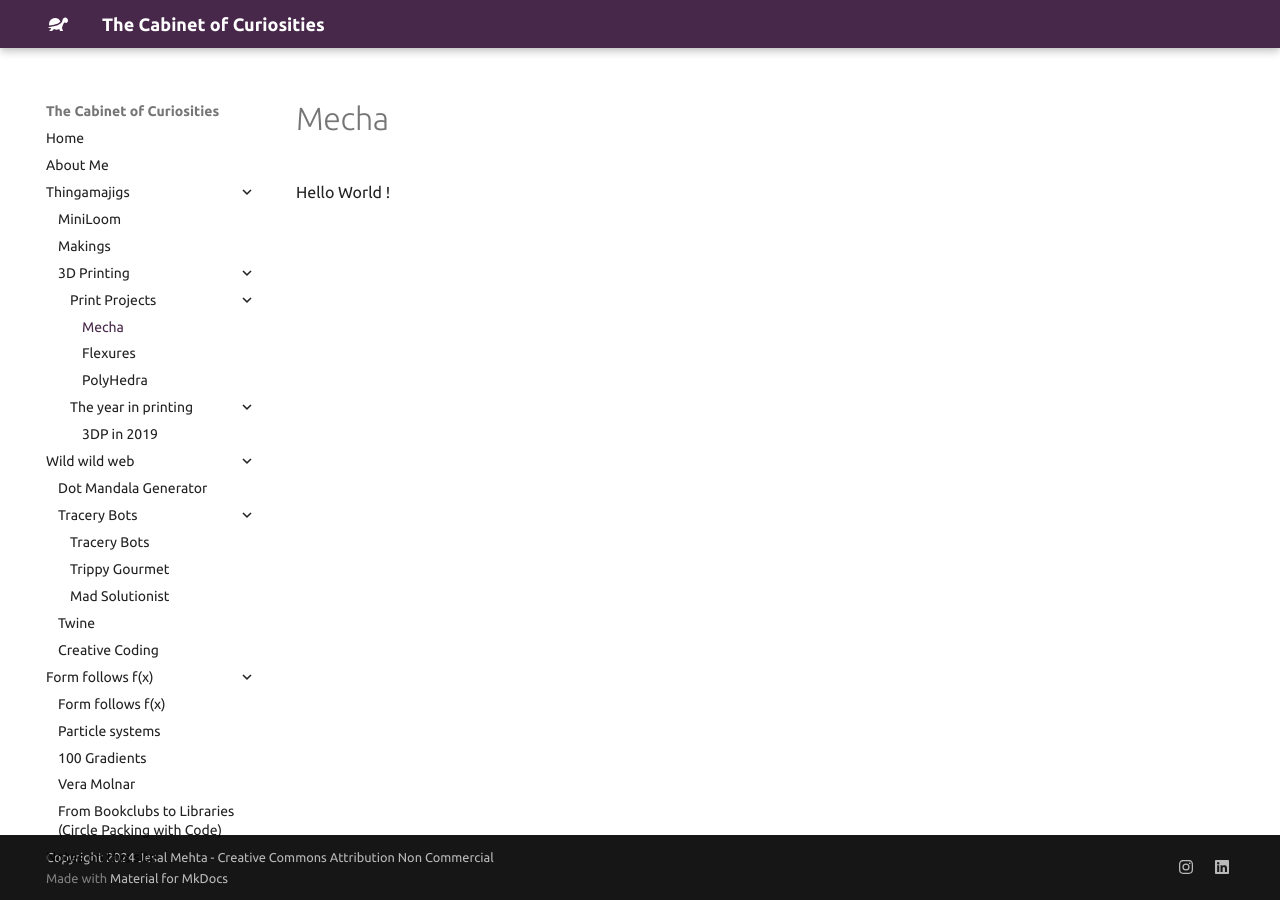
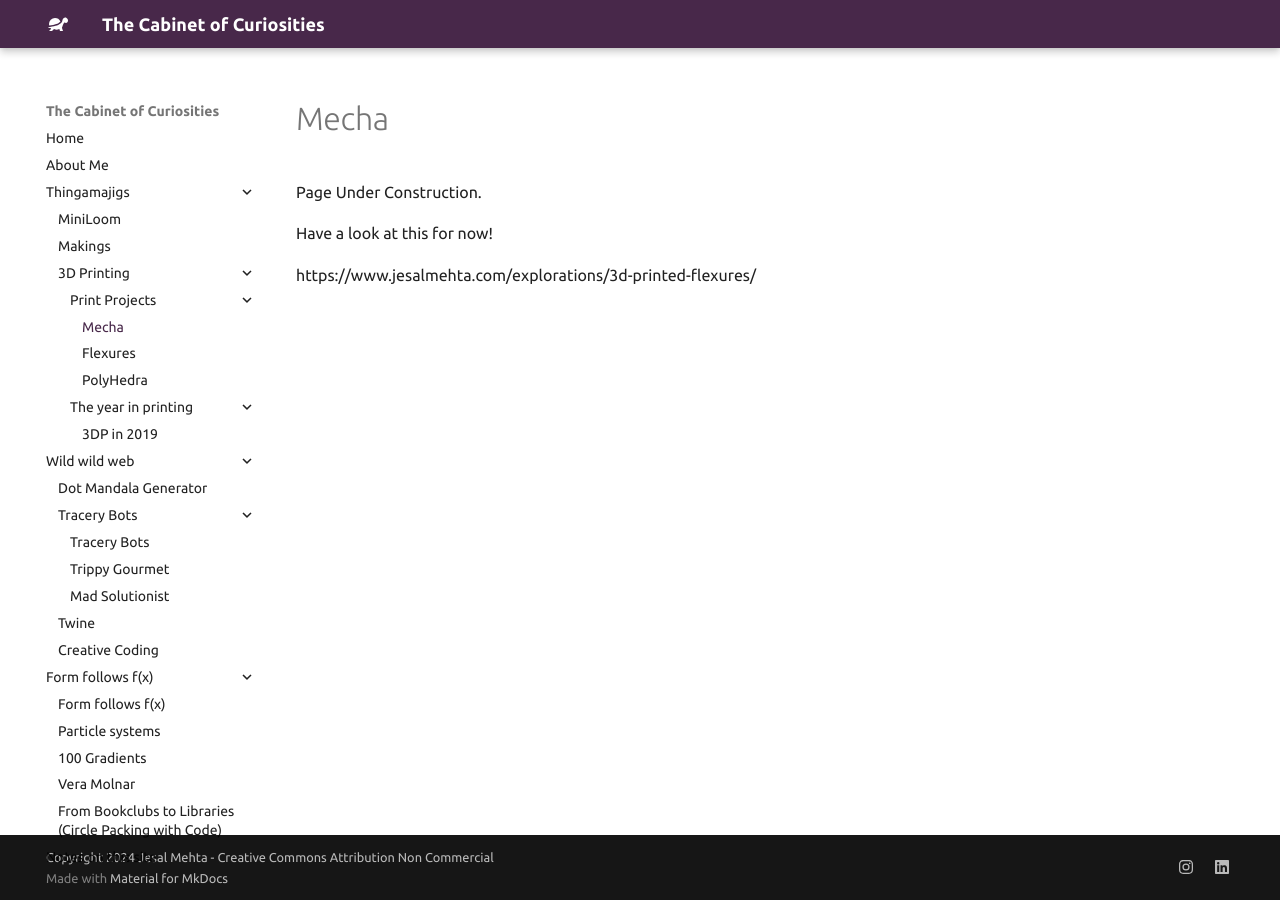
Before and after one commit to jesmehta/CabinetOfCuriosities, an MkDocs documentation site: the page built from docs/3dp/3DP_mecha.md, in a window 1280 px wide. Built offline with MkDocs 1.6.1 and Material for MkDocs 9.7.7, drawn with Linux system fonts in a browser that asks for light colours.

Commit message:
Making placeholder updated 2

```diff
--- a/docs/3dp/3DP_mecha.md
+++ b/docs/3dp/3DP_mecha.md
@@ -1 +1,5 @@
-Hello World !
+Page Under Construction.
+
+Have a look at this for now!
+
+https://www.jesalmehta.com/explorations/3d-printed-flexures/
```
